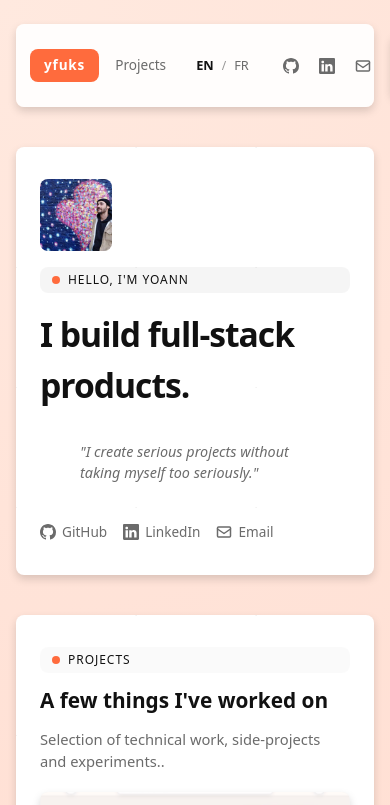
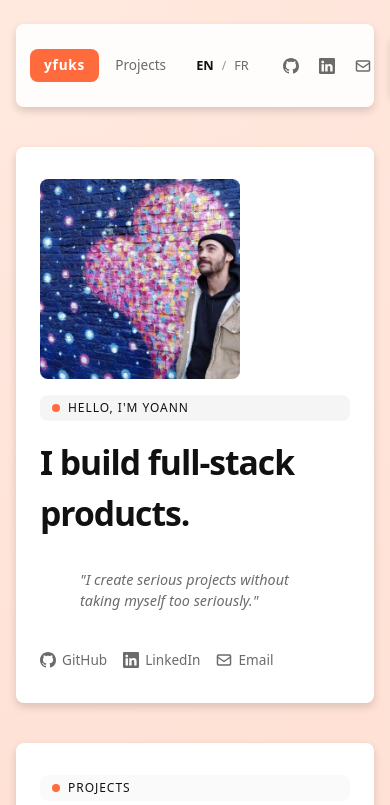
Before and after one commit to yfuks/yfuks.github.io, a React (Vite) app: page / in a window 390 px wide. Shown: the top 805 px of the page. Built offline with nearby package versions, Linux system fonts and the light colour scheme.

Commit message:
Update avatar dimensions to 200px and add responsive styles for hero section layout. Introduce media query for improved alignment and spacing on larger screens.

```diff
--- a/src/index.css
+++ b/src/index.css
@@ -161,8 +161,8 @@ main {
 }
 
 .avatar {
-  width: 72px;
-  height: 72px;
+  width: 200px;
+  height: 200px;
   border-radius: var(--radius);
   background: radial-gradient(circle at 30% 20%, #ffe3d8, #ffb093);
   display: flex;
@@ -367,6 +367,19 @@ main {
 
 .hero-section {
   scroll-margin-top: 32px;
+}
+
+@media (min-width: 720px) {
+  .hero-section {
+    flex-direction: row;
+    align-items: flex-start;
+    gap: 32px;
+  }
+
+  .hero-section > .stack:first-child {
+    flex-shrink: 0;
+    align-items: center;
+  }
 }
 
 .projects-section {
```
